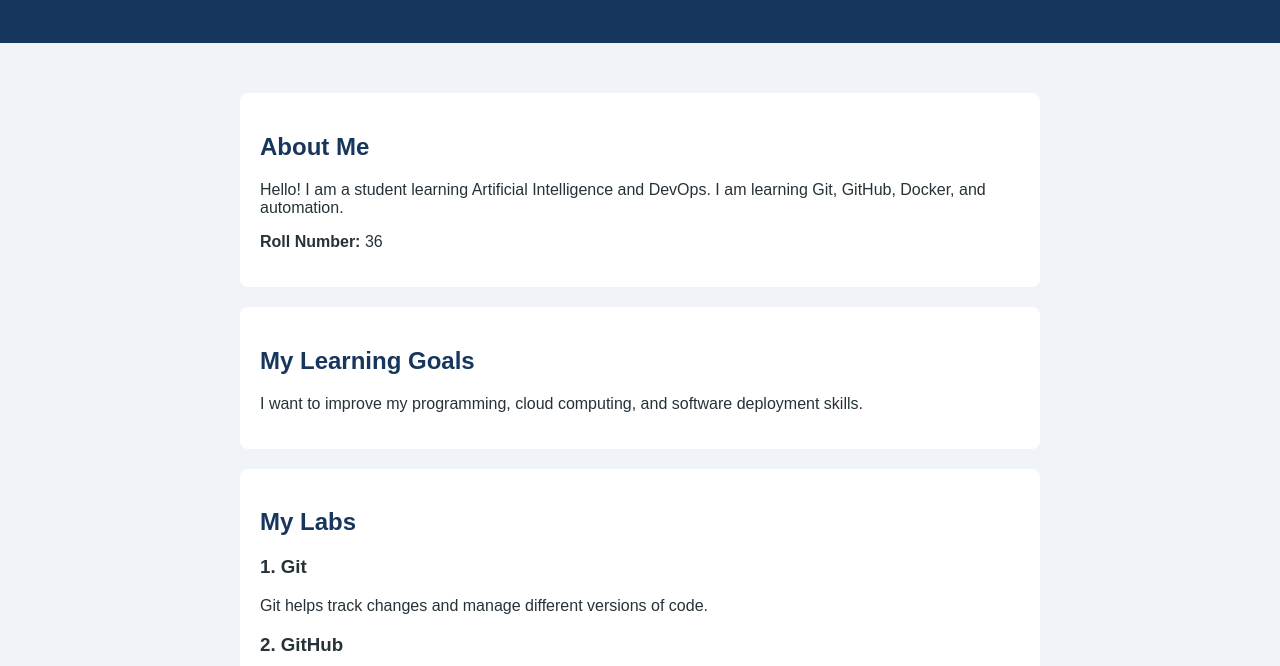
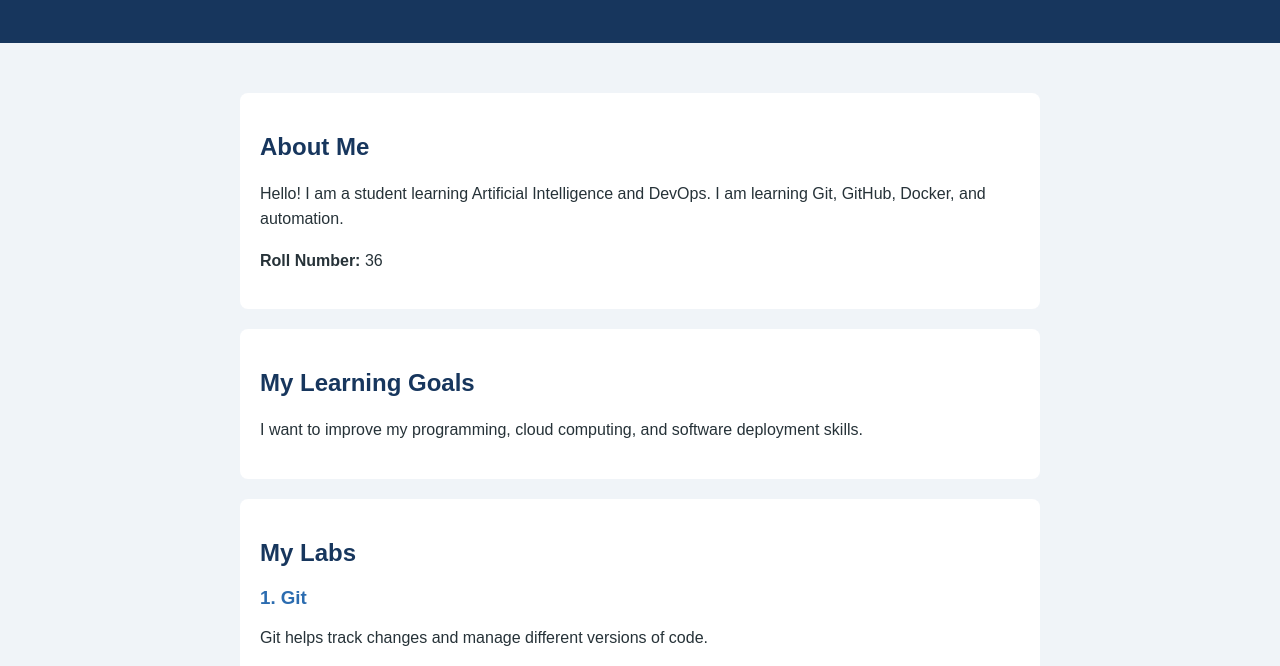
Before and after one commit to Zainab-zaini/devops-a2-36, a plain HTML site: page index.html in a window 1280 px wide. Shown: the part 131-797 px from the top of the page. Drawn offline with Linux system fonts and the light colour scheme.

Commit message:
Improve portfolio section readability

```diff
--- a/style.css
+++ b/style.css
@@ -36,3 +36,11 @@ footer {
     background-color: #17365d;
     color: white;
 }
+section h3 {
+    color: #2b6cb0;
+    margin-bottom: 5px;
+}
+
+section p {
+    line-height: 1.6;
+}
```
